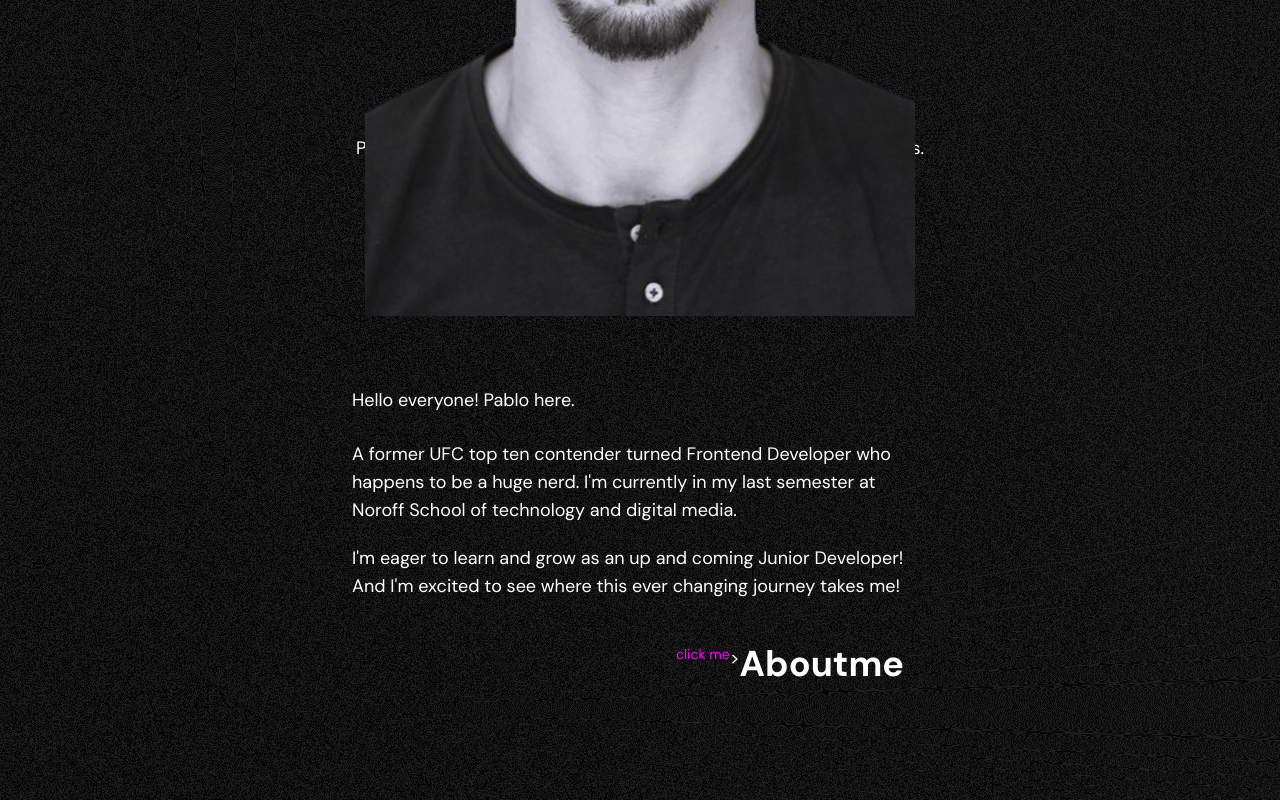
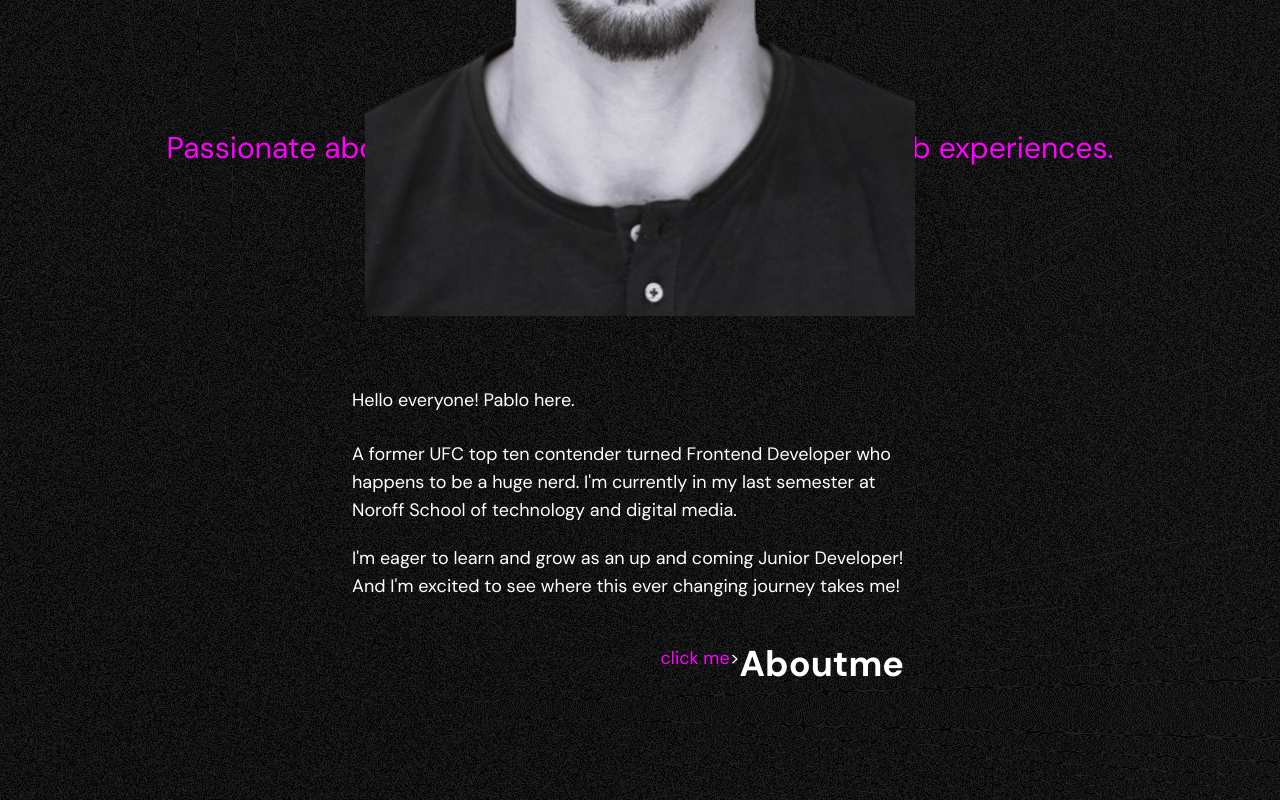
Before and after one commit to Pgarza-dev/Updated-Portfolio, a website built with Vite: page index.html in a window 1280 px wide. Shown: the part 580-1380 px from the top of the page. Built offline with nearby package versions, Linux system fonts and the light colour scheme; some icons are missing; a web font is replaced by a local one.

Commit message:
Update font size and alignment in index.html

```diff
--- a/index.html
+++ b/index.html
@@ -149,7 +149,7 @@
             Junior Front-End Developer
           </h1>
           <p
-            class="text-lg animate__animated animate__fadeInUp animate__delay-1s"
+            class="text-3xl animate__animated animate__fadeInUp animate__delay-1s flex text-tertiary m-auto z-50"
             style="font-family: DM Sans"
           >
             Passionate about creating beautiful and functional web experiences.
@@ -174,7 +174,7 @@
               And I'm excited to see where this ever changing journey takes me!
             </p>
             <div class="flex justify-end p-6">
-              <span class="text-sm text-tertiary">click me</span>
+              <span class="text-lg text-tertiary">click me</span>
               <i class="fa fa-arrow-right" aria-hidden="true"></i> ><a
                 id="about-me"
                 class="text-4xl font-bold mb-8 fancy"
@@ -219,7 +219,7 @@
                   class="text-4xl absolute top-3.5 left-6 hidden sm:block"
                   style="font-family: Clash Display"
                 >
-                  10.23
+                  <div class="flex">10.23</div>
                 </div>
               </div>
               <div
@@ -240,7 +240,9 @@
                   style="font-family: Clash Display"
                 >
                   <div><h2 class="text-5xl p-4">Social media</h2></div>
-                  <div><p class="text-xl ps-4">2023</p></div>
+                  <div>
+                    <p class="text-xl ps-4">2023</p>
+                  </div>
                 </div>
               </div>
             </div>
```
